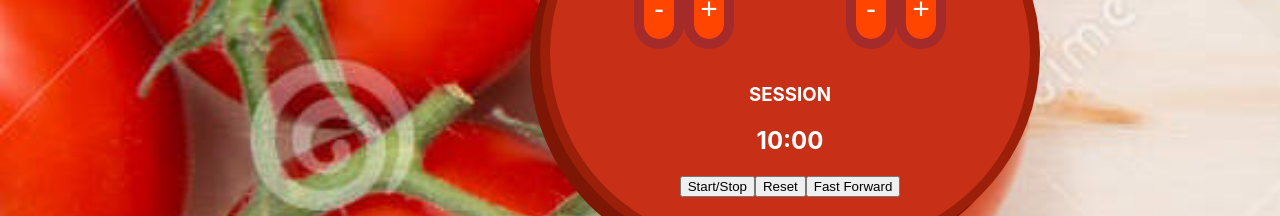
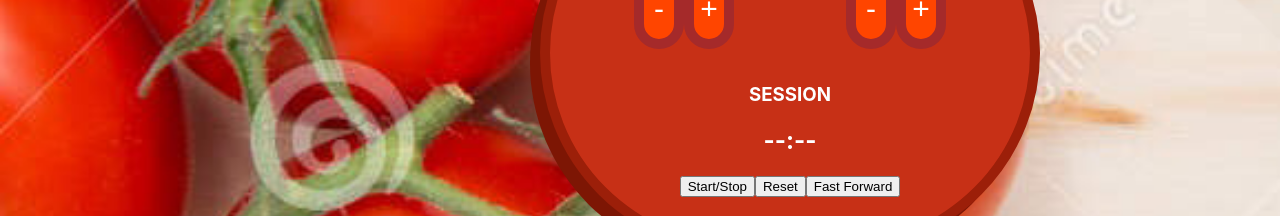
Before and after one commit to Danieda/Fcc-FrontEnd-React-Redux-Certificate, a Next.js app: page /projects/pomodoro in a window 1280 px wide. Shown: the part 1060-1276 px from the top of the page. Built offline with nearby package versions, Linux system fonts and the light colour scheme.

Commit message:
pomodoro working timer

```diff
--- a/pages/projects/pomodoro.jsx
+++ b/pages/projects/pomodoro.jsx
@@ -11,6 +11,7 @@
 const SESSION_MODE = 'SESSION'
 const BREAK_MODE = 'BREAK'
 
+let currTime = ''
 let minutes = '25'
 let seconds = '00'
 let current_mode = SESSION_MODE
@@ -19,18 +20,12 @@
 let timerInterval
 
 
-  const addStatus = (status) => {
+  const addStatus = (status, time) => {
     return{
       type: status,
-      status:status
+      status:status,
+      time: time
 
-    }
-  }
-  //may not be used
-  const addBreak = (status) => {
-    return{
-      type: BREAK_MODE,
-      status: status
     }
   }
 
@@ -43,7 +38,11 @@
 switch(action.type)
 {
   case SESSION_MODE:{
-return(state = SESSION_MODE)
+return(
+  state = SESSION_MODE
+
+  )
+
   }
   case BREAK_MODE:{
       return(state = BREAK_MODE)
@@ -55,9 +54,71 @@
 }
 }
 
+const store = createStore(timerReducer)
 
 
-const store = createStore(timerReducer)
+function checkStatus(current_mode, time, play, sessEnd)
+{
+  if(sessEnd == "true"){
+    return time = "--"
+  }
+  if(sessEnd == "false"){
+  if(current_mode == SESSION_MODE)
+  {
+    timer(time, "Continue", play)
+  }
+  }
+  else if(current_mode == BREAK_MODE ){
+
+
+    timer(time, "Break", play)
+
+  }
+
+  else if(play == "pause"){
+    timer(time, play)
+  }
+
+
+
+
+}
+
+
+
+
+function timer(time, timeStop, play){
+  var sec = 0;
+  var storedSeconds = 20
+  var storedTime = 10
+  var storage;
+
+if(play != "pause"){
+
+}
+    var timer = setInterval(function(){
+
+      document.getElementById('seconds').innerHTML= time +':'+sec;
+
+      sec--;
+
+      if (sec < 0 && time > 0) {
+        sec = 59;
+        time -= 1;
+
+      }
+
+      if( play == "pause"){
+        clearInterval(timer);
+
+     }
+
+  }, 1000);
+
+
+  }
+
+
 
 const mode = (timer, breaktime, state) => {
   if(state == SESSION_MODE && timer == breaktime)
@@ -72,6 +133,8 @@
     return current_mode = SESSION_MODE
   }
 }
+
+
 
 class Structure extends React.Component{
   constructor(props){
@@ -105,10 +168,13 @@
               <button id={styles.buttonStyle} onClick={this.props.handleCount}>+</button></p>
               </div>
               </div>
-              <div><h3>{this.props.status}</h3><p><h2>{this.props.timer}:{seconds}</h2></p></div>
+              <div><h3>{this.props.status}</h3><p><h2 id="minutes">{checkStatus(this.props.status, this.props.timer, this.props.play, this.props.sessionEnd)}<label id="seconds">:--</label></h2></p></div>
               <button onClick={this.props.session}>Start/Stop</button>
               <button onClick={this.props.reset}>Reset</button>
               <button onClick={this.props.fastForward}>Fast Forward</button>
+
+
+
             </div>
             </div>
 
@@ -121,6 +187,10 @@
 
 const check = (timer) => {
 
+  if(timer >= 60)
+  {
+    return timer = 60
+  }
 if(timer <= 0 )
 {
  return timer = 0
@@ -131,13 +201,20 @@
 
 }
 
-
+const playStatus = (play) => {
+ return play == "pause" ? play = "start" : play = "pause"
+}
+const oneSession = (sess, timer, play) => {
+  return sess == "true" && timer > 0 && play == "start" ? sess = "true" : sess = "false"
+}
 class Pomodoro extends React.Component{
   constructor(props){
     super(props)
     this.state = {
       timer: 10,
-      breakTime: 5
+      breakTime: 5,
+      play: "pause",
+      sessionEnd: "true"
     }
     this.handleAddCount = this.handleAddCount.bind(this)
     this.handleRemoveCount = this.handleRemoveCount.bind(this)
@@ -148,8 +225,11 @@
     this.handleStatusChange = this.handleStatusChange.bind(this)
   }
   handleStatusChange() {
-   this.props.submitNewStatus(mode(this.state.timer, this.state.breakTime, this.props.status))
-
+   this.props.submitNewStatus(mode(this.state.timer, this.state.breakTime, this.props.status), this.state.timer)
+  this.setState({
+    play: playStatus(this.state.play),
+    sessionEnd: oneSession(this.state.sessionEnd, this.state.timer, this.state.play)
+  })
   }
 
   handleAddCount() {
@@ -182,7 +262,6 @@
 handleFastForward(){
   this.setState({
     timer: this.state.breakTime
-    //must have a stop session maybe redux.
   })
 }
 
@@ -194,9 +273,10 @@
         <Structure breakTime={this.state.breakTime} timer={this.state.timer} handleCount={this.handleAddCount}
          handleRemoveCount={this.handleRemoveCount} breakAdd={this.handleBreakAdd}
          breakRemove={this.handleBreakRemove} reset={this.handleReset} fastForward={this.handleFastForward}
-         session={this.handleStatusChange} status={this.props.status}/>
+         session={this.handleStatusChange} status={this.props.status} play={this.state.play} sessionEnd={this.state.sessionEnd}/>
          {this.state.timer}
-
+          {this.state.play}
+          {this.state.sessionEnd}
         </div>
     )
   }
@@ -211,8 +291,8 @@
 
 const mapDispatchToProps = (dispatch) => {
 return{
-  submitNewStatus: (newStatus) => {
-    dispatch(addStatus(newStatus))
+  submitNewStatus: (newStatus, time) => {
+    dispatch(addStatus(newStatus, time))
 }
 }
 
```
